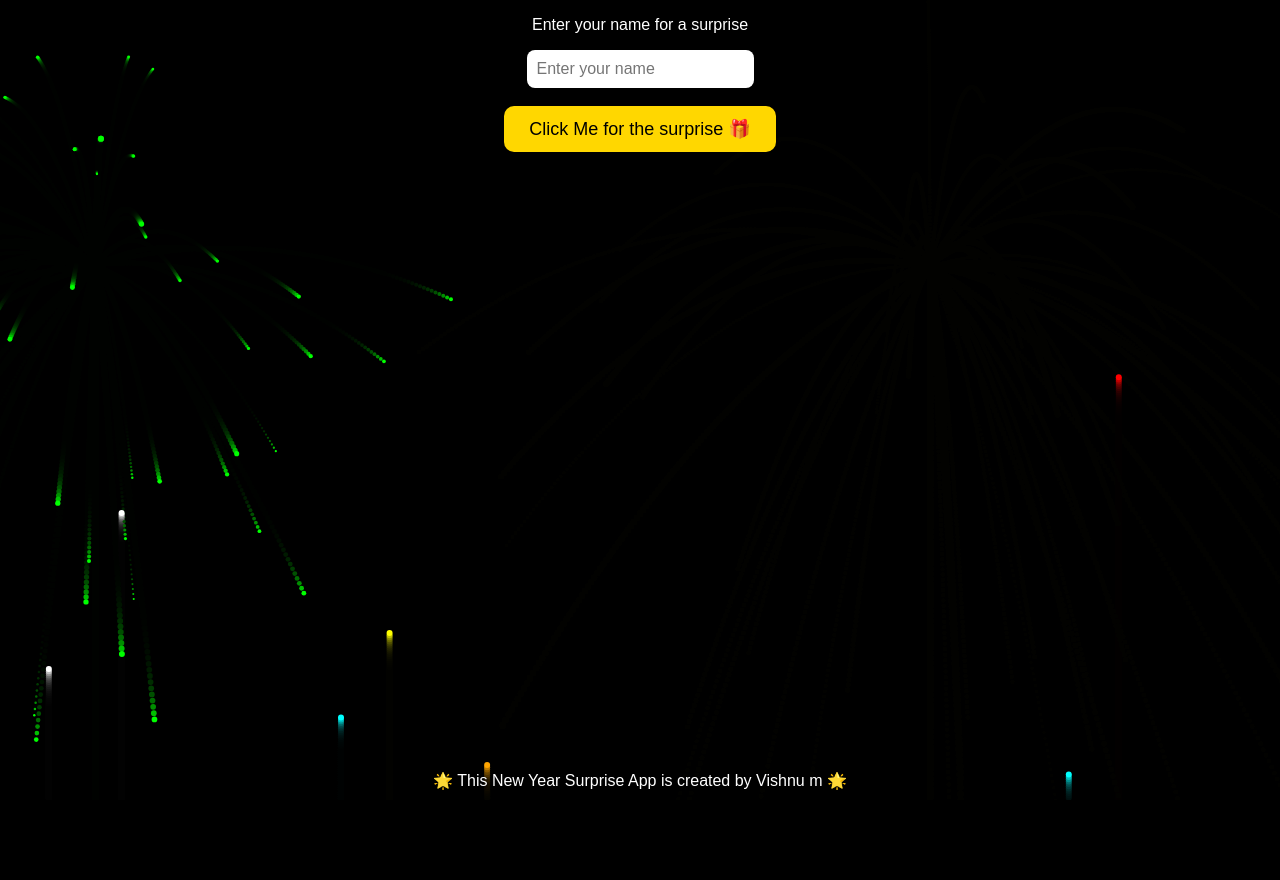
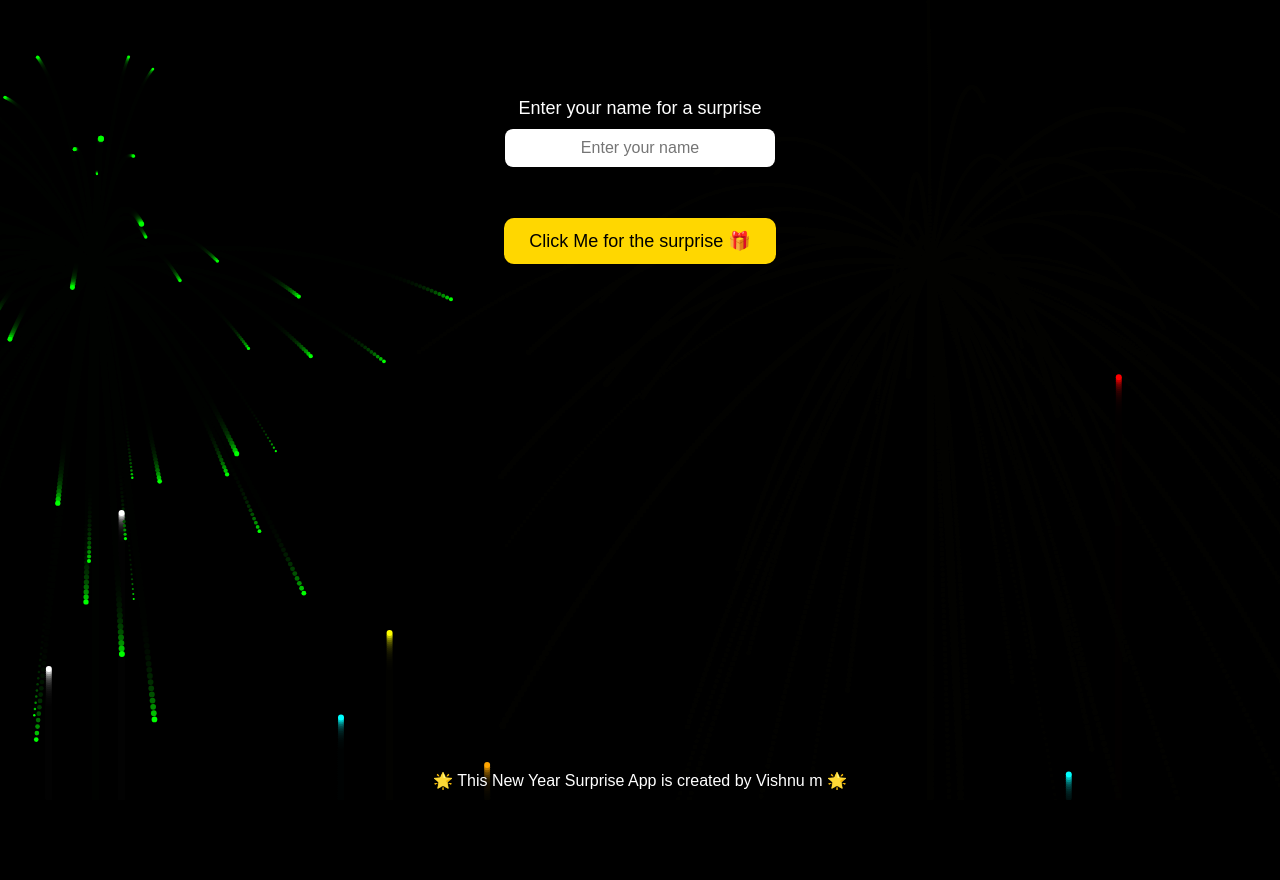
Before and after one commit to zoro-exe1710/html-x-python_2026, a Flask app: page / in a window 1280 px wide. Before the commit the page ends 800 px from the top, so only its background shows below. Run offline with Flask 3, Linux system fonts and the light colour scheme.

Commit message:
Add files via upload

```diff
--- a/static/script.js
+++ b/static/script.js
@@ -1,3 +1,9 @@
+// ===================== PRELOAD INDIAN VOICES =====================
+window.speechSynthesis.onvoiceschanged = () => {
+    speechSynthesis.getVoices(); // preload voices
+};
+
+// ===================== GET WISH FUNCTION =====================
 function getWish() {
     let name = document.getElementById("name").value.trim();
 
@@ -17,8 +23,8 @@ function getWish() {
         const result = document.getElementById("result");
         result.innerHTML = "";
 
+        // Show heading after name entry
         document.getElementById("main-heading").style.display = "block";
-        document.getElementById("panda-container").style.display = "none";
 
         const fullText = `Dear ${name},\n\n${quote}`;
         typeWriter(result, fullText, 0, name);
@@ -27,49 +33,54 @@ function getWish() {
     document.getElementById("music").play();
 }
 
+// ===================== TYPEWRITER + VOICE =====================
 function typeWriter(element, text, i, name) {
     if (i < text.length) {
         element.innerHTML += text.charAt(i) === "\n" ? "<br>" : text.charAt(i);
         setTimeout(() => typeWriter(element, text, i + 1, name), 100);
     } else {
-        // Typing finished
-        const panda = document.getElementById("panda-container");
+        // Typing finished, trigger narration
         const lowerName = name.toLowerCase();
-
-        let pandaDelay = 500;
-        let voiceDelay = 800;
         let softVoice = false;
 
+        // Hidden emotional voice condition
         if (lowerName === "likitha" || lowerName === "likitha s") {
-            pandaDelay = 1200;
-            voiceDelay = 1500;
             softVoice = true;
         }
 
-        setTimeout(() => panda.style.display = "block", pandaDelay);
-        setTimeout(() => speakText(text, softVoice), voiceDelay);
+        speakText(text, softVoice);
     }
 }
 
-function speakText(text, soft=false) {
+// ===================== SPEECH SYNTHESIS =====================
+function speakText(text, soft = false) {
     if (!window.speechSynthesis) return;
+
     speechSynthesis.cancel();
+
     const msg = new SpeechSynthesisUtterance(text);
     msg.rate = soft ? 0.8 : 0.88;
     msg.pitch = soft ? 0.95 : 1.05;
     msg.volume = soft ? 0.65 : 0.9;
+
     const voices = speechSynthesis.getVoices();
-    msg.voice = voices.find(v => v.lang === "en-IN") || voices.find(v => v.lang.startsWith("en")) || voices[0];
+    // Pick Indian accent first
+    const indianVoice = voices.find(v => v.lang === "en-IN") || voices.find(v => v.name.includes("Hindi"));
+    msg.voice = indianVoice || voices[0];
+
     setTimeout(() => speechSynthesis.speak(msg), soft ? 1200 : 700);
 }
 
-/* ===================== FIREWORKS ===================== */
+// ===================== FIREWORKS BACKGROUND =====================
 const canvas = document.getElementById("fireworks");
 const ctx = canvas.getContext("2d");
 canvas.width = window.innerWidth;
 canvas.height = window.innerHeight;
 
-window.onresize = () => { canvas.width = window.innerWidth; canvas.height = window.innerHeight; };
+window.onresize = () => {
+    canvas.width = window.innerWidth;
+    canvas.height = window.innerHeight;
+};
 
 let rockets = [], particles = [];
 const colors = ["red","yellow","orange","lime","cyan","magenta","white","gold"];
@@ -78,35 +89,70 @@ class Rocket {
     constructor() {
         this.x = Math.random() * canvas.width;
         this.y = canvas.height;
-        this.speed = Math.random() * 1.2 + 1.5;
-        this.color = colors[Math.floor(Math.random()*colors.length)];
+        this.speed = Math.random() * 1.2 + 1.5; // slower rockets
+        this.color = colors[Math.floor(Math.random() * colors.length)];
         this.exploded = false;
     }
     update() {
         this.y -= this.speed;
-        if (this.y < canvas.height/3) { this.exploded = true; explode(this.x,this.y,this.color); }
+        if (this.y < canvas.height / 3) {
+            this.exploded = true;
+            explode(this.x,this.y,this.color);
+        }
     }
-    draw() { ctx.beginPath(); ctx.arc(this.x,this.y,3,0,Math.PI*2); ctx.fillStyle=this.color; ctx.fill(); }
+    draw() {
+        ctx.beginPath();
+        ctx.arc(this.x,this.y,3,0,Math.PI*2);
+        ctx.fillStyle=this.color;
+        ctx.fill();
+    }
 }
 
 class Particle {
     constructor(x,y,color){
         this.x=x; this.y=y; this.color=color; this.radius=Math.random()*2+1;
-        const speed = Math.random()*3+1; const angle = Math.random()*Math.PI*2;
-        this.speedX=Math.cos(angle)*speed; this.speedY=Math.sin(angle)*speed; this.life=140;
+        const speed = Math.random()*3+1;
+        const angle = Math.random()*Math.PI*2;
+        this.speedX=Math.cos(angle)*speed;
+        this.speedY=Math.sin(angle)*speed;
+        this.life=140;
     }
-    update(){ this.x+=this.speedX; this.y+=this.speedY; this.speedY+=0.03; this.life--; }
-    draw(){ ctx.beginPath(); ctx.arc(this.x,this.y,this.radius,0,Math.PI*2); ctx.fillStyle=this.color; ctx.fill(); }
+    update(){
+        this.x+=this.speedX;
+        this.y+=this.speedY;
+        this.speedY+=0.03;
+        this.life--;
+    }
+    draw(){
+        ctx.beginPath();
+        ctx.arc(this.x,this.y,this.radius,0,Math.PI*2);
+        ctx.fillStyle=this.color;
+        ctx.fill();
+    }
 }
 
-function explode(x,y,color){ for(let i=0;i<60;i++) particles.push(new Particle(x,y,color)); }
+function explode(x,y,color){
+    for(let i=0;i<60;i++) particles.push(new Particle(x,y,color));
+}
 
 function animateFireworks(){
     ctx.fillStyle="rgba(0,0,0,0.25)";
     ctx.fillRect(0,0,canvas.width,canvas.height);
+
     if(Math.random()<0.015) rockets.push(new Rocket());
-    rockets.forEach((r,i)=>{ r.update(); r.draw(); if(r.exploded) rockets.splice(i,1); });
-    particles.forEach((p,i)=>{ p.update(); p.draw(); if(p.life<=0) particles.splice(i,1); });
+
+    rockets.forEach((r,i)=>{
+        r.update();
+        r.draw();
+        if(r.exploded) rockets.splice(i,1);
+    });
+
+    particles.forEach((p,i)=>{
+        p.update();
+        p.draw();
+        if(p.life<=0) particles.splice(i,1);
+    });
+
     requestAnimationFrame(animateFireworks);
 }
 
--- a/static/style.css
+++ b/static/style.css
@@ -5,22 +6,37 @@ body {
     color: white;
     font-family: Arial, sans-serif;
     overflow: hidden;
+    display: flex;
+    flex-direction: column;
+    align-items: center;
+    justify-content: flex-start;
+    min-height: 100vh;
+    padding-top: 80px; /* spacing from top */
 }
 
-h1 {
-    margin-top: 100px;
-    font-size: 40px;
-    animation: glow 1.5s infinite alternate;
+/* ======================= MAIN HEADING ======================= */
+h1#main-heading {
+    display: none; /* Show after name entry */
+    font-size: 36px;
     color: gold;
-    text-shadow: 0 0 10px #fff, 0 0 20px orange, 0 0 30px red;
+    text-shadow: 0 0 15px #fff, 0 0 25px orange, 0 0 35px gold;
+    margin-bottom: 30px;
 }
 
-input {
+/* ======================= INPUT & BUTTON ======================= */
+p {
+    font-size: 18px;
+    margin-bottom: 10px;
+}
+
+input[type="text"] {
     padding: 10px;
     font-size: 16px;
     border-radius: 8px;
     border: none;
     outline: none;
+    width: 250px;
+    text-align: center;
 }
 
 button {
@@ -30,6 +46,7 @@ button {
     border: none;
     border-radius: 10px;
     cursor: pointer;
+    margin-top: 15px;
     transition: all 0.3s ease;
 }
 
@@ -38,7 +55,15 @@ button:hover {
     transform: scale(1.05);
 }
 
-#fireworks {
+/* ======================= RESULT ======================= */
+#result {
+    margin-top: 25px;
+    font-size: 20px;
+    line-height: 1.6;
+}
+
+/* ======================= CANVAS ======================= */
+canvas#fireworks {
     position: fixed;
     top: 0;
     left: 0;
```
Also changed, not shown: other parts of static/style.css (+3 -47 lines).
